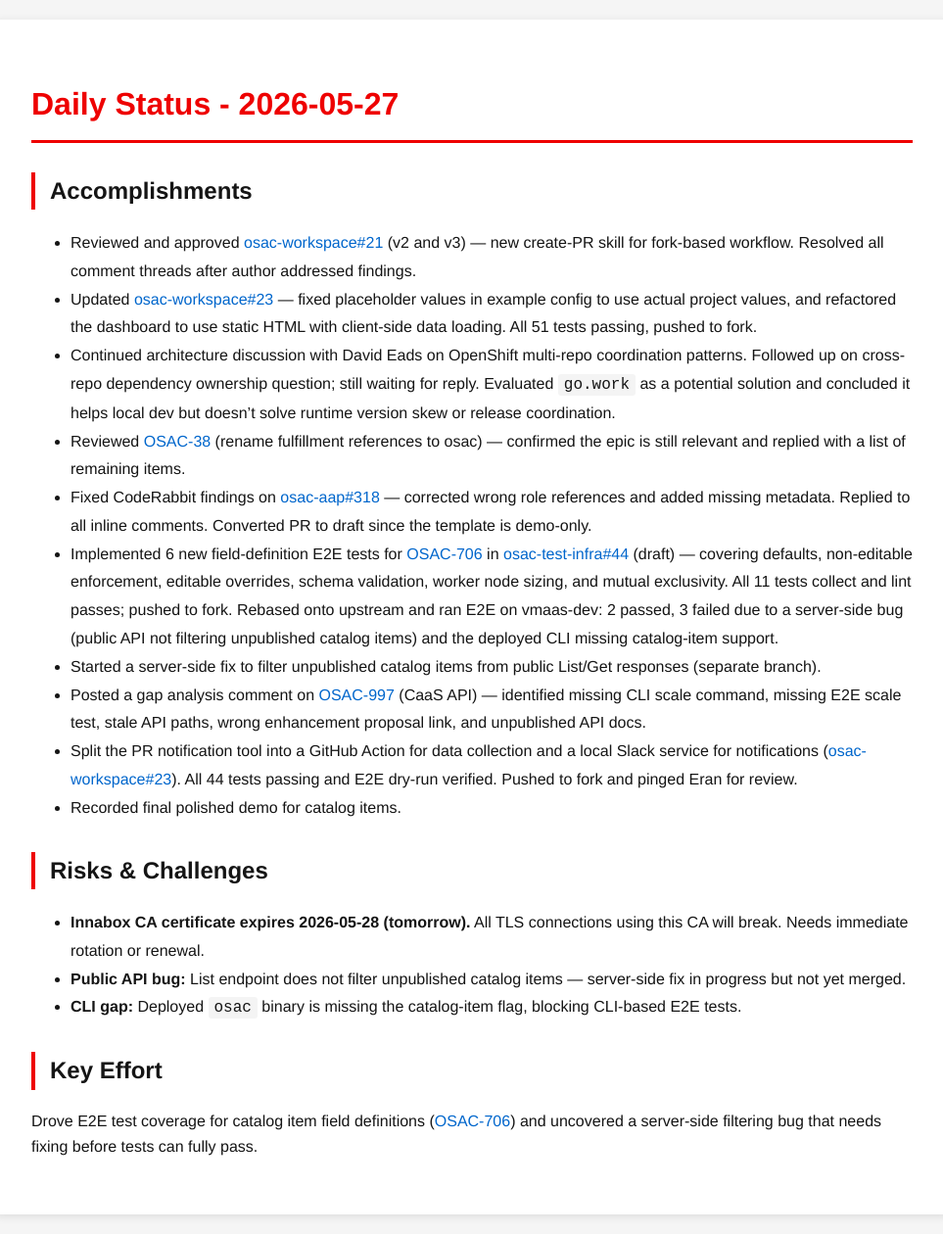
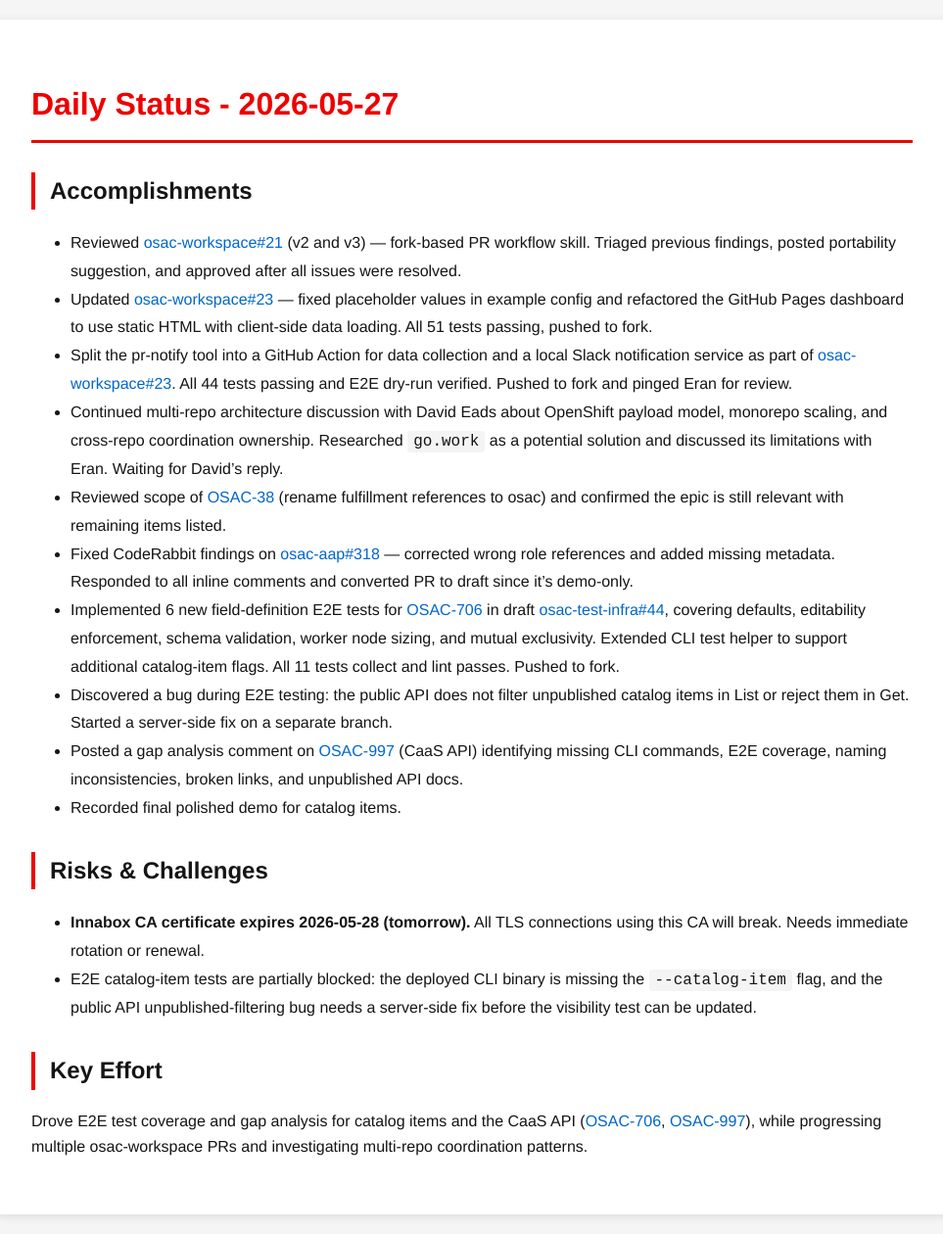
Before and after one commit to tzvatot/daily-status, a Jekyll site: the page built from 2026-05-27.md, in a window 1280 px wide. Shown: the whole page at 98% size, without its empty margins (158-1121 px from the left). Built offline with Jekyll 4.4.1, drawn with Linux system fonts in a browser that asks for light colours.

Commit message:
Daily status update - 2026-05-27

```diff
--- a/2026-05-27.md
+++ b/2026-05-27.md
@@ -7,24 +7,20 @@ date: 2026-05-27
 # Daily Status - 2026-05-27
 
 ## Accomplishments
-
-- Reviewed and approved [osac-workspace#21](https://github.com/osac-project/osac-workspace/pull/21) (v2 and v3) — new create-PR skill for fork-based workflow. Resolved all comment threads after author addressed findings.
-- Updated [osac-workspace#23](https://github.com/osac-project/osac-workspace/pull/23) — fixed placeholder values in example config to use actual project values, and refactored the dashboard to use static HTML with client-side data loading. All 51 tests passing, pushed to fork.
-- Continued architecture discussion with David Eads on OpenShift multi-repo coordination patterns. Followed up on cross-repo dependency ownership question; still waiting for reply. Evaluated `go.work` as a potential solution and concluded it helps local dev but doesn't solve runtime version skew or release coordination.
-- Reviewed [OSAC-38](https://redhat.atlassian.net/browse/OSAC-38) (rename fulfillment references to osac) — confirmed the epic is still relevant and replied with a list of remaining items.
-- Fixed CodeRabbit findings on [osac-aap#318](https://github.com/osac-project/osac-aap/pull/318) — corrected wrong role references and added missing metadata. Replied to all inline comments. Converted PR to draft since the template is demo-only.
-- Implemented 6 new field-definition E2E tests for [OSAC-706](https://redhat.atlassian.net/browse/OSAC-706) in [osac-test-infra#44](https://github.com/osac-project/osac-test-infra/pull/44) (draft) — covering defaults, non-editable enforcement, editable overrides, schema validation, worker node sizing, and mutual exclusivity. All 11 tests collect and lint passes; pushed to fork. Rebased onto upstream and ran E2E on vmaas-dev: 2 passed, 3 failed due to a server-side bug (public API not filtering unpublished catalog items) and the deployed CLI missing catalog-item support.
-- Started a server-side fix to filter unpublished catalog items from public List/Get responses (separate branch).
-- Posted a gap analysis comment on [OSAC-997](https://redhat.atlassian.net/browse/OSAC-997) (CaaS API) — identified missing CLI scale command, missing E2E scale test, stale API paths, wrong enhancement proposal link, and unpublished API docs.
-- Split the PR notification tool into a GitHub Action for data collection and a local Slack service for notifications ([osac-workspace#23](https://github.com/osac-project/osac-workspace/pull/23)). All 44 tests passing and E2E dry-run verified. Pushed to fork and pinged Eran for review.
+- Reviewed [osac-workspace#21](https://github.com/osac-project/osac-workspace/pull/21) (v2 and v3) — fork-based PR workflow skill. Triaged previous findings, posted portability suggestion, and approved after all issues were resolved.
+- Updated [osac-workspace#23](https://github.com/osac-project/osac-workspace/pull/23) — fixed placeholder values in example config and refactored the GitHub Pages dashboard to use static HTML with client-side data loading. All 51 tests passing, pushed to fork.
+- Split the pr-notify tool into a GitHub Action for data collection and a local Slack notification service as part of [osac-workspace#23](https://github.com/osac-project/osac-workspace/pull/23). All 44 tests passing and E2E dry-run verified. Pushed to fork and pinged Eran for review.
+- Continued multi-repo architecture discussion with David Eads about OpenShift payload model, monorepo scaling, and cross-repo coordination ownership. Researched `go.work` as a potential solution and discussed its limitations with Eran. Waiting for David's reply.
+- Reviewed scope of [OSAC-38](https://redhat.atlassian.net/browse/OSAC-38) (rename fulfillment references to osac) and confirmed the epic is still relevant with remaining items listed.
+- Fixed CodeRabbit findings on [osac-aap#318](https://github.com/osac-project/osac-aap/pull/318) — corrected wrong role references and added missing metadata. Responded to all inline comments and converted PR to draft since it's demo-only.
+- Implemented 6 new field-definition E2E tests for [OSAC-706](https://redhat.atlassian.net/browse/OSAC-706) in draft [osac-test-infra#44](https://github.com/osac-project/osac-test-infra/pull/44), covering defaults, editability enforcement, schema validation, worker node sizing, and mutual exclusivity. Extended CLI test helper to support additional catalog-item flags. All 11 tests collect and lint passes. Pushed to fork.
+- Discovered a bug during E2E testing: the public API does not filter unpublished catalog items in List or reject them in Get. Started a server-side fix on a separate branch.
+- Posted a gap analysis comment on [OSAC-997](https://redhat.atlassian.net/browse/OSAC-997) (CaaS API) identifying missing CLI commands, E2E coverage, naming inconsistencies, broken links, and unpublished API docs.
 - Recorded final polished demo for catalog items.
 
 ## Risks & Challenges
-
 - **Innabox CA certificate expires 2026-05-28 (tomorrow).** All TLS connections using this CA will break. Needs immediate rotation or renewal.
-- **Public API bug:** List endpoint does not filter unpublished catalog items — server-side fix in progress but not yet merged.
-- **CLI gap:** Deployed `osac` binary is missing the catalog-item flag, blocking CLI-based E2E tests.
+- E2E catalog-item tests are partially blocked: the deployed CLI binary is missing the `--catalog-item` flag, and the public API unpublished-filtering bug needs a server-side fix before the visibility test can be updated.
 
 ## Key Effort
-
-Drove E2E test coverage for catalog item field definitions ([OSAC-706](https://redhat.atlassian.net/browse/OSAC-706)) and uncovered a server-side filtering bug that needs fixing before tests can fully pass.
+Drove E2E test coverage and gap analysis for catalog items and the CaaS API ([OSAC-706](https://redhat.atlassian.net/browse/OSAC-706), [OSAC-997](https://redhat.atlassian.net/browse/OSAC-997)), while progressing multiple osac-workspace PRs and investigating multi-repo coordination patterns.
```
